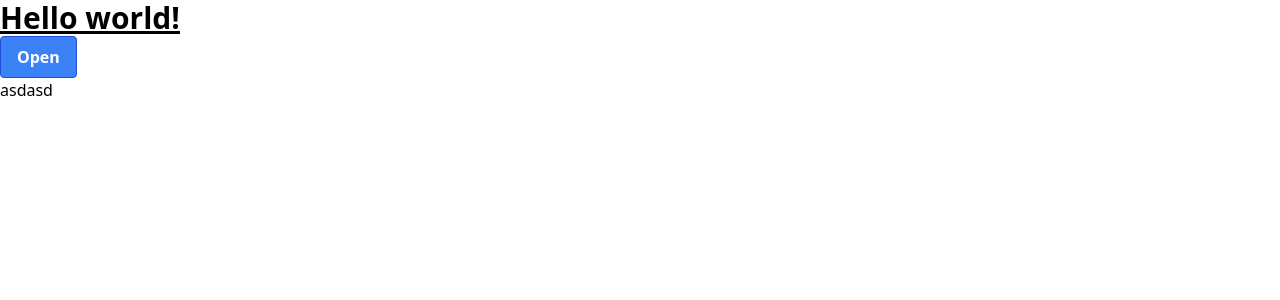
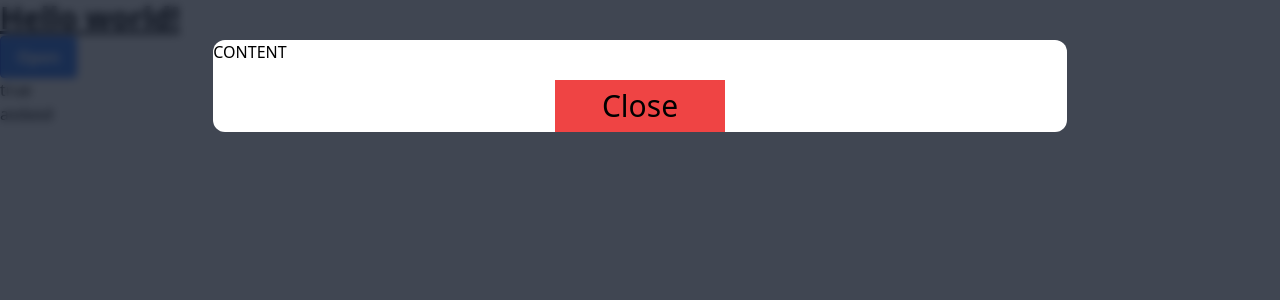
Before and after one commit to PeterLazarov/ReactModal, a React (Vite) app: page / in a window 1280 px wide. Both pictures are taken after a click on the button "Open". Shown: the top 300 px of the page. Built offline with nearby package versions, Linux system fonts and the light colour scheme.

Commit message:
modal w/ close on overlay click

```diff
--- a/src/App.tsx
+++ b/src/App.tsx
@@ -1,13 +1,11 @@
-import { BrowserRouter as Router, Route, Routes } from "react-router-dom";
-import Home from "./pages/Home";
+import Routing from "./Routing";
 
 function App() {
   return (
-    <Router>
-      <Routes>
-        <Route path="/" Component={Home} />
-      </Routes>
-    </Router>
+    <>
+      <div id="modalRoot" />
+      <Routing />
+    </>
   );
 }
 
--- /dev/null
+++ b/src/Routing.tsx
@@ -0,0 +1,14 @@
+import { BrowserRouter as Router, Route, Routes } from "react-router-dom";
+import Home from "./pages/Home";
+
+function Routing() {
+  return (
+    <Router>
+      <Routes>
+        <Route path="/" Component={Home} />
+      </Routes>
+    </Router>
+  );
+}
+
+export default Routing;
--- /dev/null
+++ b/src/components/Modal.tsx
@@ -0,0 +1,64 @@
+import React, { ReactNode, useRef } from "react";
+import ReactDOM from "react-dom";
+
+type Props = {
+  children: ReactNode;
+  open: boolean;
+  closeModal: () => void;
+  hideCloseButton?: boolean;
+};
+const NewsModal: React.FC<Props> = ({
+  children,
+  open,
+  closeModal,
+  hideCloseButton,
+}) => {
+  // Reference to the modal's outer div element
+  const divRef = useRef<HTMLDivElement>(null);
+
+  // Function to handle clicks outside the modal
+  function onOverlayClick(e: React.MouseEvent<HTMLDivElement>) {
+    console.log(
+      "handleClickOutside",
+      divRef.current && !divRef.current.contains(e.target as HTMLElement)
+    );
+    if (divRef.current && !divRef.current.contains(e.target as HTMLElement)) {
+      console.log("handleClickOutside - if");
+      closeModal();
+    }
+  }
+
+  function onModalClick(e: React.MouseEvent<HTMLDivElement>) {
+    e.stopPropagation();
+  }
+
+  if (open) {
+    return ReactDOM.createPortal(
+      <div
+        onClick={onOverlayClick}
+        className="fixed top-0 left-0 right-0 bottom-0 bg-gray-900/80 backdrop-blur-sm"
+      >
+        <div
+          ref={divRef}
+          onClick={onModalClick}
+          className="w-8/12 my-10 mx-auto bg-white flex flex-col gap-4 m-4 rounded-xl"
+        >
+          {children}
+          {!hideCloseButton && (
+            <button
+              onClick={closeModal}
+              className="text-3xl bg-red-500 p-2 w-1/5 mx-auto rounxded-xl"
+            >
+              Close
+            </button>
+          )}
+        </div>
+      </div>,
+      document.getElementById("modalRoot")!
+    );
+  } else {
+    return "";
+  }
+};
+
+export default NewsModal;
--- a/src/pages/Home.tsx
+++ b/src/pages/Home.tsx
@@ -1,11 +1,25 @@
-import React from "react";
+import React, { useState } from "react";
 import Button from "../components/Button";
+import Modal from "../components/Modal";
 
 const Home: React.FC = () => {
+  const [showModal, setShowModal] = useState(false);
+
   return (
     <div>
       <h1 className="text-3xl font-bold underline">Hello world!</h1>
-      <Button onClick={() => {}}>Open</Button>
+      <Button
+        onClick={() => {
+          console.log({ showModal });
+          setShowModal(true);
+        }}
+      >
+        Open
+      </Button>
+      <div>{`${showModal}`}</div>
+      <Modal open={showModal} closeModal={() => setShowModal(false)}>
+        <div>CONTENT</div>
+      </Modal>
     </div>
   );
 };
```
